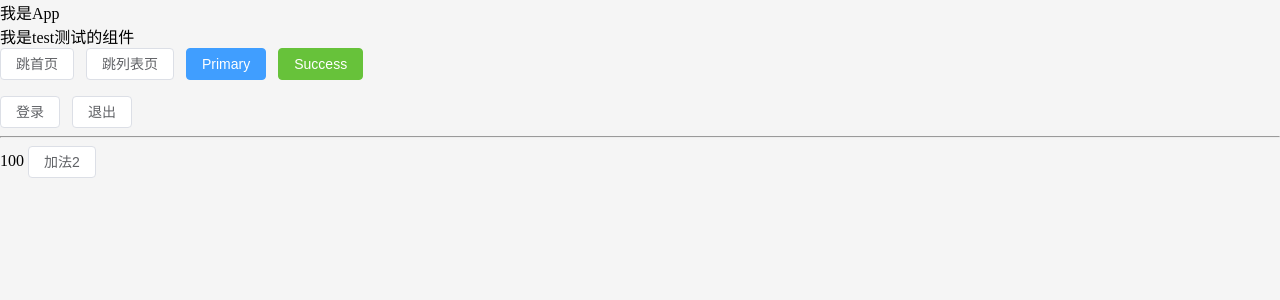
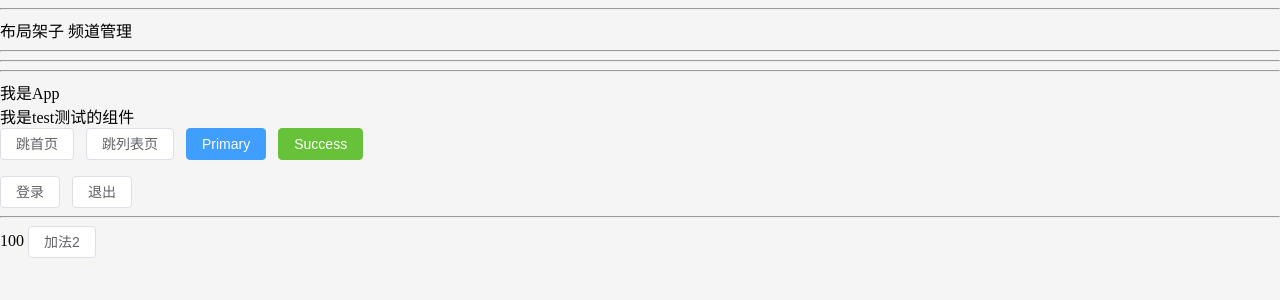
Before and after one commit to zjrxx/big-event-admin, a Vue app: page /article/channel in a window 1280 px wide. Shown: the top 300 px of the page. Built offline with nearby package versions, Linux system fonts and the light colour scheme.

Commit message:
配置路由

```diff
--- a/src/App.vue
+++ b/src/App.vue
@@ -20,6 +20,12 @@
 
 <template>
   <div>
+    <hr />
+    <router-view></router-view>
+    <hr />
+    <hr />
+    <hr />
+
     我是App
     <test-demo></test-demo>
     <el-button @click="$router.push('/home')">跳首页</el-button>
--- a/src/router/index.js
+++ b/src/router/index.js
@@ -9,7 +9,36 @@
 // vite 中的环境变量 import.meta.env.BASE_URL  就是 vite.config.js 中的 base 配置项
 const router = createRouter({
   history: createWebHistory(import.meta.env.BASE_URL),
-  routes: []
+  routes: [
+    { path: '/login', component: () => import('@/views/login/LoginPage.vue') }, // 登录页
+    {
+      path: '/',
+      component: () => import('@/views/layout/LayoutContainer.vue'),
+      redirect: '/article/manage',
+      children: [
+        {
+          path: '/article/manage',
+          component: () => import('@/views/article/ArticleManage.vue')
+        },
+        {
+          path: '/article/channel',
+          component: () => import('@/views/article/ArticleChannel.vue')
+        },
+        {
+          path: '/user/profile',
+          component: () => import('@/views/user/UserProfile.vue')
+        },
+        {
+          path: '/user/avatar',
+          component: () => import('@/views/user/UserAvatar.vue')
+        },
+        {
+          path: '/user/password',
+          component: () => import('@/views/user/UserPassword.vue')
+        }
+      ]
+    }
+  ]
 })
 
 export default router
--- /dev/null
+++ b/src/views/article/ArticleChannel.vue
@@ -0,0 +1 @@
+<template>频道管理</template>
--- /dev/null
+++ b/src/views/article/ArticleManage.vue
@@ -0,0 +1 @@
+<template>文章管理</template>
--- /dev/null
+++ b/src/views/layout/LayoutContainer.vue
@@ -0,0 +1,6 @@
+<template>
+  <div>
+    布局架子
+    <router-view></router-view>
+  </div>
+</template>
--- /dev/null
+++ b/src/views/login/LoginPage.vue
@@ -0,0 +1 @@
+<template>登录页</template>
--- /dev/null
+++ b/src/views/user/UserAvatar.vue
@@ -0,0 +1 @@
+<template>更换头像</template>
--- /dev/null
+++ b/src/views/user/UserPassword.vue
@@ -0,0 +1 @@
+<template>重置密码</template>
--- /dev/null
+++ b/src/views/user/UserProfile.vue
@@ -0,0 +1 @@
+<template>个人详情</template>
```
